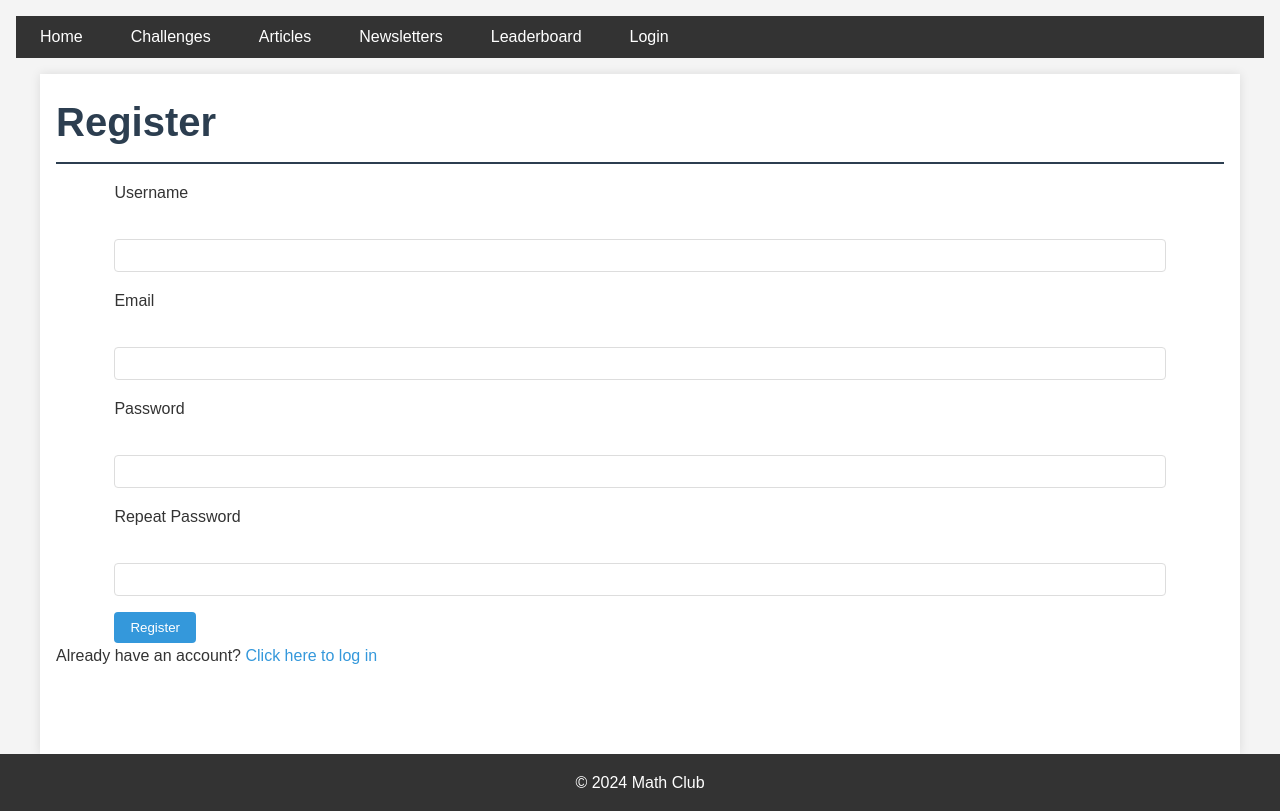
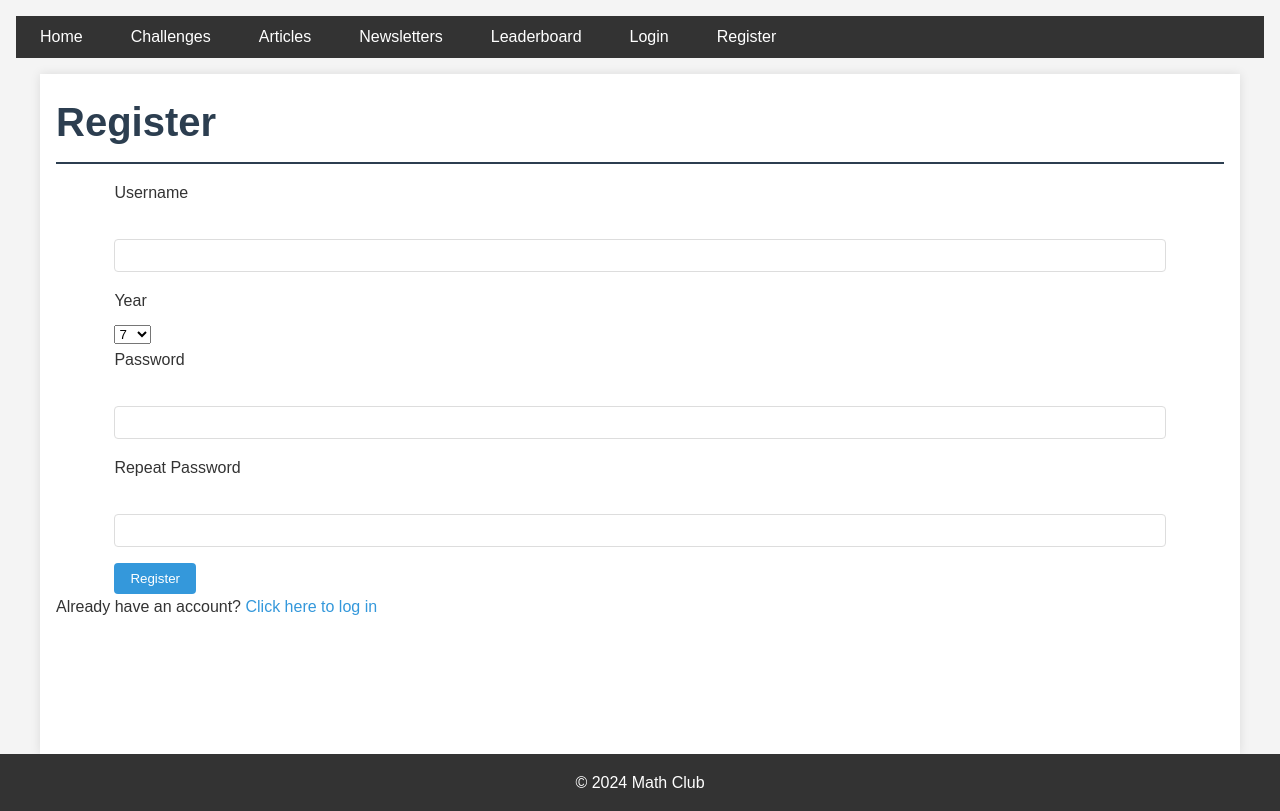
Before and after one commit to yousuf-shahzad/maths-soc-source, a Flask app: page /register_admin in a window 1280 px wide. Run offline with Flask 2, Linux system fonts and the light colour scheme; some libraries are stand-ins or nearby versions.

Commit message:
readded user login system with years

```diff
--- a/app/admin/routes.py
+++ b/app/admin/routes.py
@@ -110,8 +110,6 @@ def create_challenge():
             flash('An error occurred while creating the challenge. Please try again.', 'error')
 
     return render_template('admin/create_challenge.html', title='Create Challenge', form=form)
-
-
 
 @bp.route('/static/uploads/<path:id>')
 def uploaded_files(id):
--- a/app/auth/forms.py
+++ b/app/auth/forms.py
@@ -1,6 +1,6 @@
 from flask_wtf import FlaskForm
-from wtforms import StringField, PasswordField, BooleanField, SubmitField
-from wtforms.validators import DataRequired, Email, EqualTo, ValidationError
+from wtforms import StringField, PasswordField, BooleanField, SubmitField, SelectField
+from wtforms.validators import DataRequired, EqualTo, ValidationError
 from app.models import User
 
 class LoginForm(FlaskForm):
@@ -11,7 +11,8 @@ class LoginForm(FlaskForm):
 
 class RegistrationForm(FlaskForm):
     username = StringField('Username', validators=[DataRequired()])
-    email = StringField('Email', validators=[DataRequired(), Email()])
+    year = SelectField('Year', choices=[(7), (8), (9), (10), (11), (12), (13)],validators=[DataRequired()])
+    # type = SelectField('Type', choices=[('article', 'Article'), ('newsletter', 'Newsletter')], validators=[DataRequired()])
     password = PasswordField('Password', validators=[DataRequired()])
     password2 = PasswordField(
         'Repeat Password', validators=[DataRequired(), EqualTo('password')])
@@ -21,8 +22,3 @@ class RegistrationForm(FlaskForm):
         user = User.query.filter_by(username=username.data).first()
         if user is not None:
             raise ValidationError('Please use a different username.')
-
-    def validate_email(self, email):
-        user = User.query.filter_by(email=email.data).first()
-        if user is not None:
-            raise ValidationError('Please use a different email address.')
--- a/app/auth/routes.py
+++ b/app/auth/routes.py
@@ -40,19 +40,19 @@ def register_admin():
         return redirect(url_for('auth.login'))
     return render_template('auth/register.html', title='Register Admin', form=form)
 
-# @bp.route('/register', methods=['GET', 'POST'])
-# def register():
-#     if current_user.is_authenticated:
-#         return redirect(url_for('main.index'))
-#     form = RegistrationForm()
-#     if form.validate_on_submit():
-#         user = User(username=form.username.data, email=form.email.data)
-#         user.set_password(form.password.data)
-#         db.session.add(user)
-#         db.session.commit()
-#         flash('Congratulations, you are now a registered user!')
-#         return redirect(url_for('auth.login'))
-#     return render_template('auth/register.html', title='Register', form=form)
+@bp.route('/register', methods=['GET', 'POST'])
+def register():
+    if current_user.is_authenticated:
+        return redirect(url_for('main.index'))
+    form = RegistrationForm()
+    if form.validate_on_submit():
+        user = User(username=form.username.data, year=form.year.data)
+        user.set_password(form.password.data)
+        db.session.add(user)
+        db.session.commit()
+        flash('Congratulations, you are now a registered user!')
+        return redirect(url_for('auth.login'))
+    return render_template('auth/register.html', title='Register', form=form)
 
 # WE DON'T SERVE THIS ROUTE ANYMORE BECAUSE WE HAVE ADMIN ROUTES NOW AND WE DON'T NEED USERS TO REGISTER, JUST ADMINS
 # LEAVING THIS HERE IN THE EVENTUALITY THAT WE WANT TO ALLOW USERS TO REGISTER AGAIN
--- a/app/models.py
+++ b/app/models.py
@@ -6,7 +6,7 @@ from datetime import datetime
 class User(UserMixin, db.Model):
     id = db.Column(db.Integer, primary_key=True)
     username = db.Column(db.String(64), index=True, unique=True)
-    email = db.Column(db.String(120), index=True, unique=True)
+    year = db.Column(db.Integer)
     password_hash = db.Column(db.String(128))
     is_admin = db.Column(db.Boolean, default=False)
     articles = db.relationship('Article', backref='author', lazy='dynamic')
--- a/app/templates/auth/register.html
+++ b/app/templates/auth/register.html
@@ -12,9 +12,9 @@
             {% endfor %}
         </p>
         <p>
-            {{ form.email.label }}<br>
-            {{ form.email(size=64) }}<br>
-            {% for error in form.email.errors %}
+            {{ form.year.label }}
+            {{ form.year }}<br>
+            {% for error in form.year.errors %}
             <span style="color: red;">[{{ error }}]</span>
             {% endfor %}
         </p>
--- a/app/templates/base.html
+++ b/app/templates/base.html
@@ -18,6 +18,7 @@
                 <li><a href="{{ url_for('main.leaderboard') }}">Leaderboard</a></li>
                 {% if current_user.is_anonymous %}
                     <li><a href="{{ url_for('auth.login') }}">Login</a></li>
+                    <li><a href="{{ url_for('auth.register') }}">Register</a></li>
                 {% else %}
                     {% if current_user.is_admin %}
                         <li><a href="{{ url_for('admin.admin_index') }}">Admin</a></li>
```
Also changed, not shown: migrations/versions/35275d6e33ec_added_user_reintegration.py (added, +36 -0 lines), app.db.
